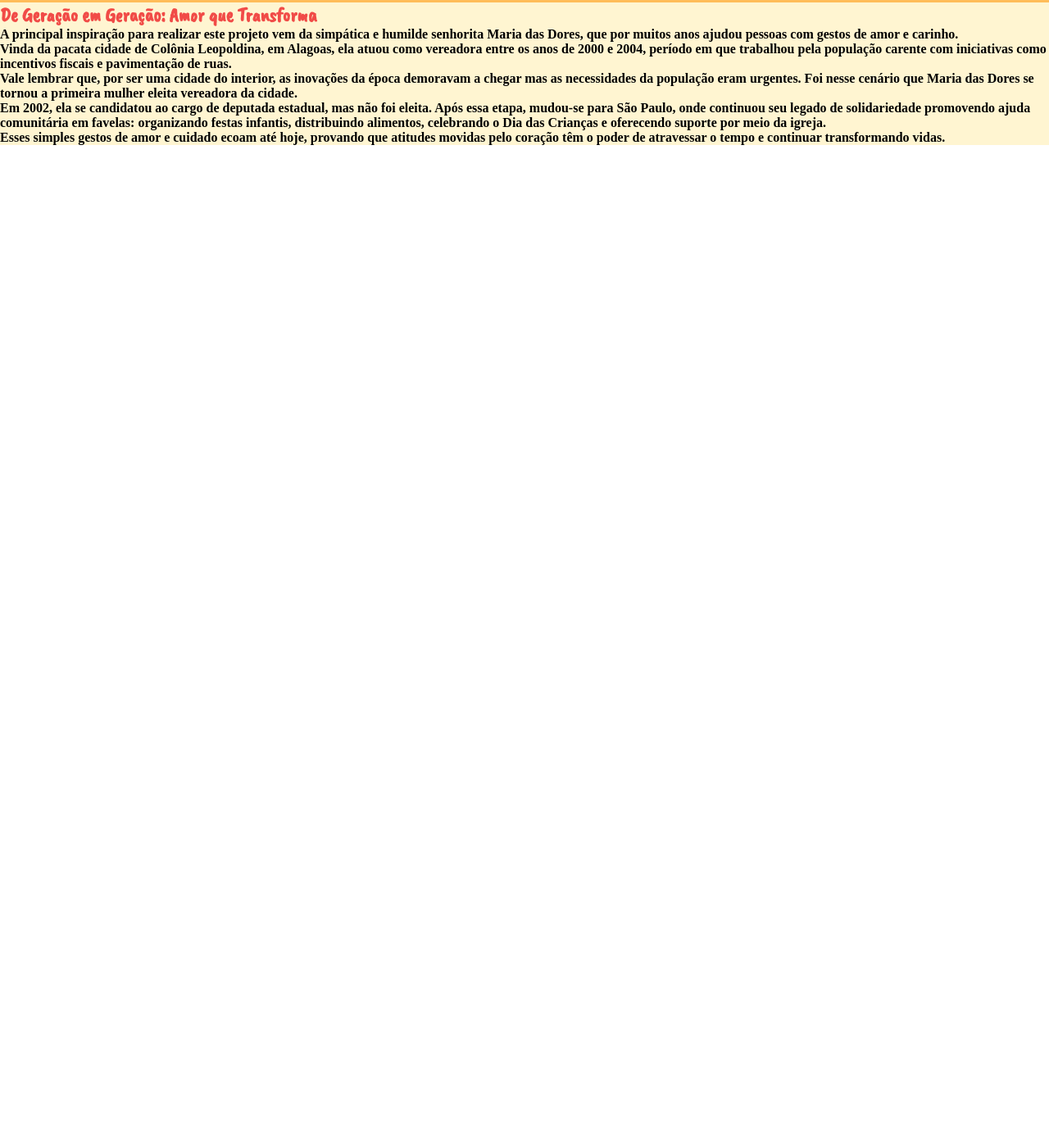
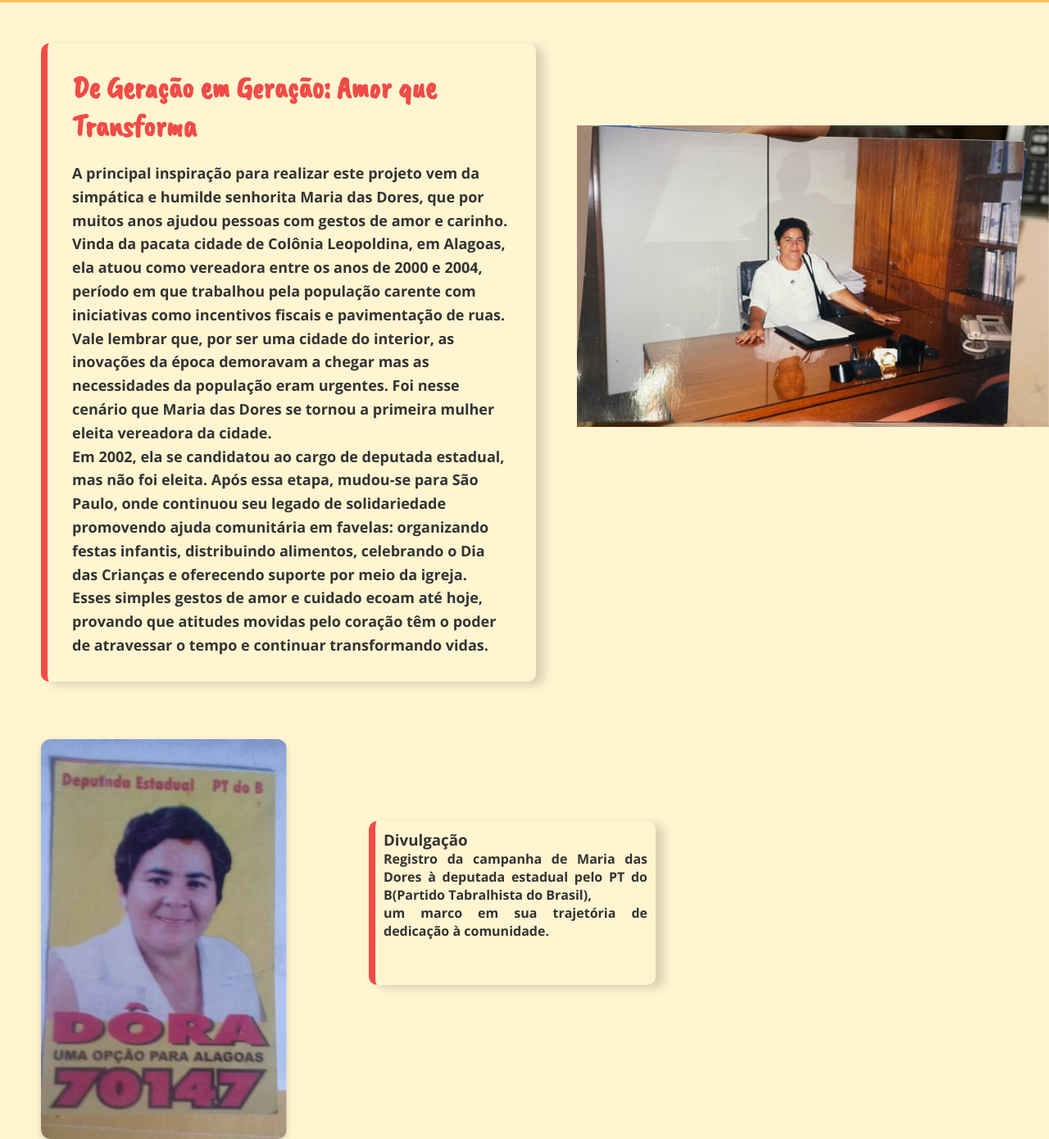
Before and after one commit to nathanbarbosatx/Projeto-Individual, a website: page web-data-viz/public/pgsobre.html in a window 1280 px wide. Shown: the part 101-1491 px from the top of the page at 82% size. Before the commit the page ends 800 px from the top, so only its background shows below. Drawn offline with nearby package versions, Linux system fonts and the light colour scheme.

Commit message:
Finalização da Pagina Sobre/ADD imagens da Vó

```diff
--- a/web-data-viz/public/heartsobre.css
+++ b/web-data-viz/public/heartsobre.css
@@ -50,3 +50,102 @@
 }
 
 /* Painel de Sobre*/
+.painel{
+    display: flex;
+    flex-direction: row;
+    position: relative;
+}
+
+.intro-container{
+    display: flex;
+    flex-direction: column;
+    gap: 20px;
+    max-width: 60%;
+    background-color: #fff5d1;
+    color: #333;
+    padding: 30px;
+    margin: 50px;
+    max-width: 750px;
+    border-left: 8px solid #f14b47;
+    border-radius: 10px;
+    font-family: "Open Sans", sans-serif;
+    text-align: justify;
+    box-shadow: 10px 4px 12px rgba(0, 0, 0, 0.15);
+}
+
+.texto-intro-titulo {
+    font-size: 25px;
+    text-align: left;
+}
+
+.txt-intro-corpo {
+    font-size: 18px;
+    line-height: 1.6;
+    text-align: left;
+}
+
+.Carrosel{
+    margin-top: 150px;
+    width: 36rem;
+    height: 23rem;
+    position: relative;
+    display: flex;
+    overflow: auto;
+    scroll-snap-type: mandatory;
+}
+
+.Carrosel img{
+    width: 100%;
+    height: 100%;
+    position: sticky;
+    left: 0;
+    flex-shrink: 0;
+    object-fit: cover;
+    scroll-behavior: smooth;
+    aspect-ratio: 4 / 3;
+
+}
+
+.Carrosel img.imagem-vovo{
+   object-position: 50% 20%;
+
+}
+
+
+.container-box{
+    display: flex;
+    flex-direction: row;
+
+}
+
+.Painel-Candidatura{
+    display: flex;
+    margin-top: 20px;
+    margin-left: 50px;
+    flex-direction: row;
+    justify-content: flex-start;
+}
+
+.imagem-candidatura img {
+  width: 300px;
+  height: auto;
+  border-radius: 12px;
+  border: 3px;
+  box-shadow: 0 4px 8px rgba(0, 0, 0, 0.15);
+  display: block;
+  margin: 0 auto;
+}
+
+.texto-candidatura{
+    background-color: #fff5d1;
+    color: #333;
+    padding: 10px;
+    margin: 100px;
+    height: 200px;
+    width: 350px;
+    border-left: 8px solid #f14b47;
+    border-radius: 10px;
+    font-family: "Open Sans", sans-serif;
+    text-align: justify;
+    box-shadow: 10px 4px 12px rgba(0, 0, 0, 0.15);
+}
--- a/web-data-viz/public/pgsobre.html
+++ b/web-data-viz/public/pgsobre.html
@@ -27,9 +27,11 @@
             </nav>
         </div>
     </header>
-    <div class="painel-intro" style="background-color: #fff5d1;">
+    <div class="Painel" style="background-color: #fff5d1;">
+    <div class="container-box">
+        <div class="box2">
+                <div class="painel-intro" style="background-color: #fff5d1;">
         <div class="intro-container">
-            <div class="txt-intro">
                 <div class="texto-intro-titulo">
                     <h2 style="font-family: 'Caveat Brush', cursive; color: #f14b47;">
                         De Geração em Geração: Amor que Transforma
@@ -42,9 +44,32 @@
                     Em 2002, ela se candidatou ao cargo de deputada estadual, mas não foi eleita. Após essa etapa, mudou-se para São Paulo, onde continuou seu legado de solidariedade promovendo ajuda comunitária em favelas: organizando festas infantis, distribuindo alimentos, celebrando o Dia das Crianças e oferecendo suporte por meio da igreja.<br>
                     Esses simples gestos de amor e cuidado ecoam até hoje, provando que atitudes movidas pelo coração têm o poder de atravessar o tempo e continuar transformando vidas.<br>
                     </b></p>
+
                 </div>
             </div>
         </div>
     </div>
+        <div class="box2">
+            <div class="Carrosel">
+        <img src="./Fotos/voft1.jpg" alt="">
+        <img src="./Fotos/voft3.jpg" alt="">
+        <img src="./Fotos/voft2.jpg" alt="" class="imagem-vovo">
+            </div>
+        </div>
+   </div>
+   <div class="Painel-Candidatura">
+    <div class="imagem-candidatura">
+        <img src="./Fotos/candidaturaVo.jpg" alt="">
+    </div>
+    <div class="texto-candidatura">
+        <p> <b>
+            <h3>Divulgação</h3>
+            Registro da campanha de Maria das Dores à deputada estadual pelo PT do B(Partido Tabralhista do Brasil),<br>
+            um marco em sua trajetória de dedicação à comunidade.
+        </b></p>
+    </div>
+ </div>
+</div>
+
 </body>
 </html>
```
Also changed, not shown: web-data-viz/public/Fotos/candidaturaVo.jpg (added), web-data-viz/public/pghome.html (line endings or trailing spaces).
